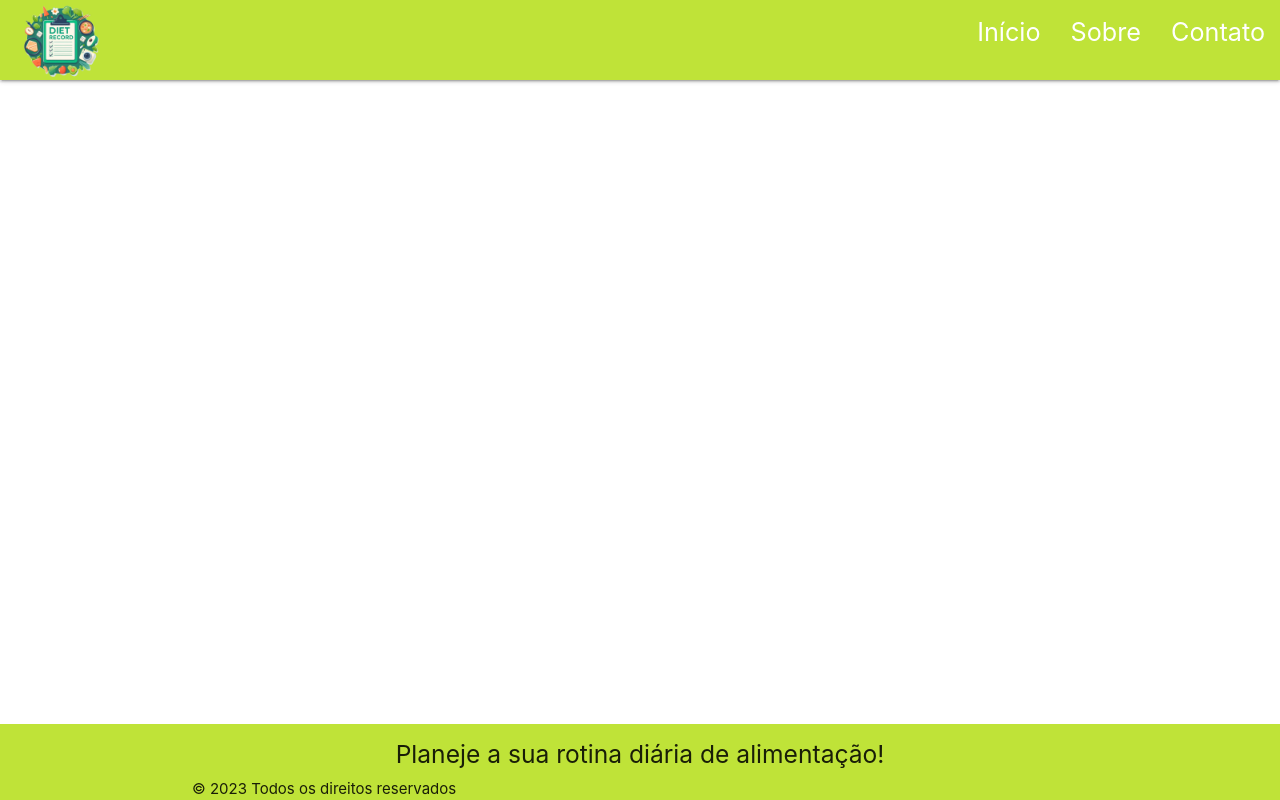
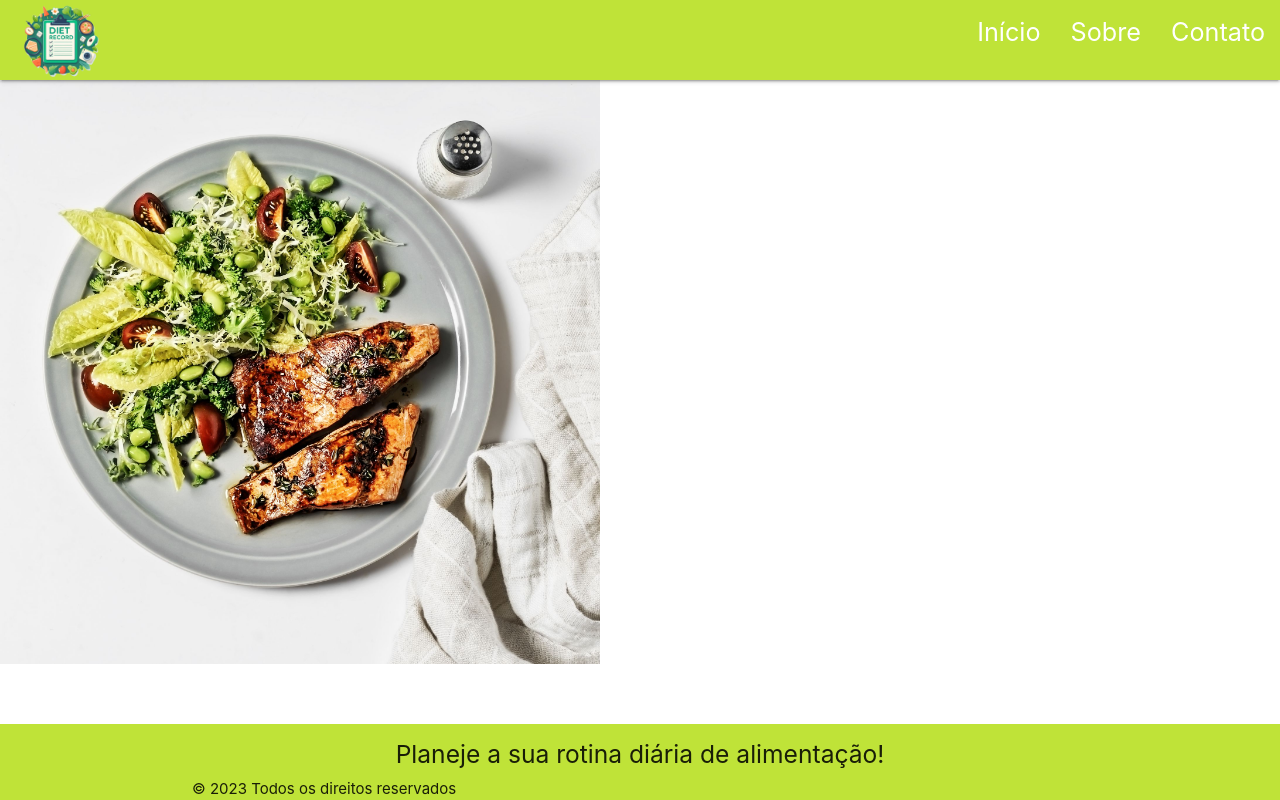
Before and after one commit to edson-vieira19/registro-de-dieta, an Angular app: page / in a window 1280 px wide. Built offline with nearby package versions, Linux system fonts and the light colour scheme.

Commit message:
interpolation e property biding

```diff
--- a/src/app/app.component.css
+++ b/src/app/app.component.css
@@ -8,3 +8,11 @@
     flex: 1 0 auto;
     padding: 0px !important;
   }
+
+  .imagem{
+
+    display: flex;
+    justify-content: flex-start;
+    align-items: flex-end;
+
+  }
--- a/src/app/app.component.html
+++ b/src/app/app.component.html
@@ -4,7 +4,22 @@
 
 
 <main>
-<router-outlet></router-outlet>
+
+<router-outlet>
+
+    <!-- utilizndo o property biding e interpolation -->
+
+    <img class="image" [src]="imageUrl"
+    alt="food" height= "{{ altura }}" width=" {{ largura }} ">
+
+
+</router-outlet>
+
+
+<!--Utilizando property biding na imagem-->
+
+
+
 
 </main>
 
--- a/src/app/app.component.ts
+++ b/src/app/app.component.ts
@@ -7,4 +7,13 @@ import { Component } from '@angular/core';
 })
 export class AppComponent {
   title = 'registro-de-dieta';
+
+
+  imageUrl: string = "assets/resources/images/salmon-with-fresh-salad.jpg";
+
+  altura: number = 600;
+  largura: number = 600;
+
+
+
 }
--- a/src/app/componente1-rodape/rodape/rodape.component.css
+++ b/src/app/componente1-rodape/rodape/rodape.component.css
@@ -7,4 +7,5 @@ footer{
     display: flex;
     text-align: center;
     justify-content: center;
+
 }
```
Also changed, not shown: src/assets/resources/images/salmon-with-fresh-salad.jpg (added).
